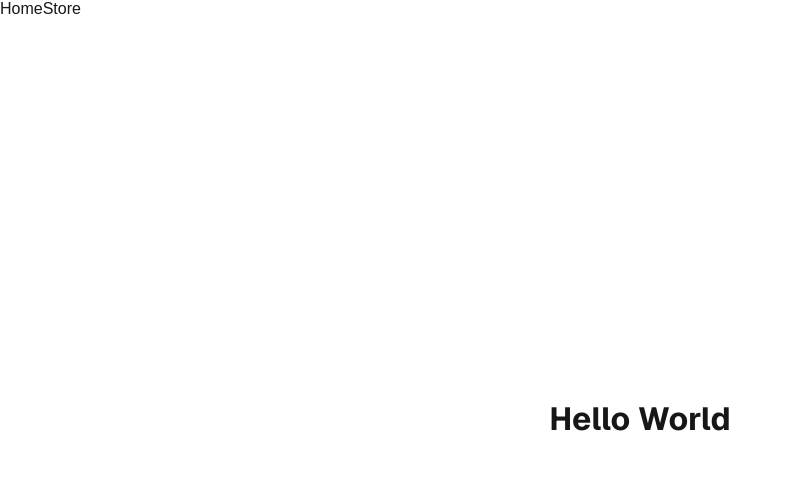
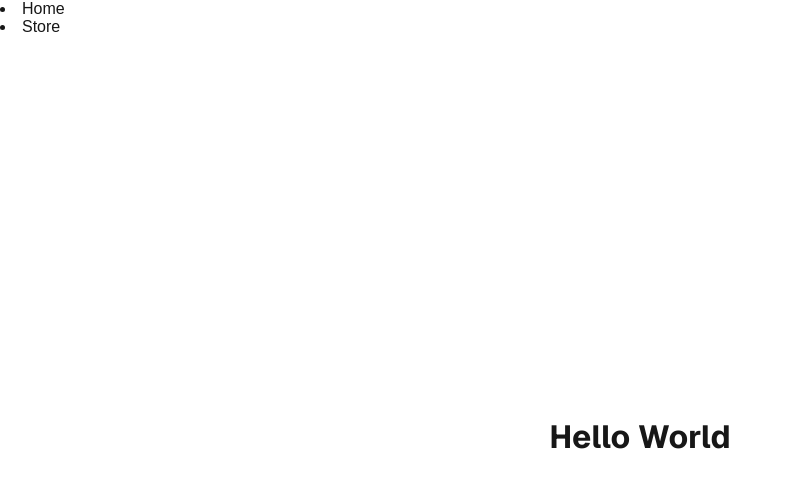
Before and after one commit to caavera/nextjs-store, a Next.js app: page / in a window 1280 px wide. Shown: the top 488 px of the page, without its empty margins (0-792 px from the left). Built offline with nearby package versions, Linux system fonts and the light colour scheme.

Commit message:
nextjs links

```diff
--- a/src/app/layout.tsx
+++ b/src/app/layout.tsx
@@ -28,8 +28,12 @@ export default function RootLayout({
       <body className={`${geistSans.variable} ${geistMono.variable}`}>
         <header>
           <nav>
-            <Link href="/">Home</Link>
-            <Link href="/store">Store</Link>
+            <Link href="/">
+              <li>Home</li>
+            </Link>
+            <Link href="/store">
+              <li>Store</li>
+            </Link>
           </nav>
         </header>
         {children}
```
